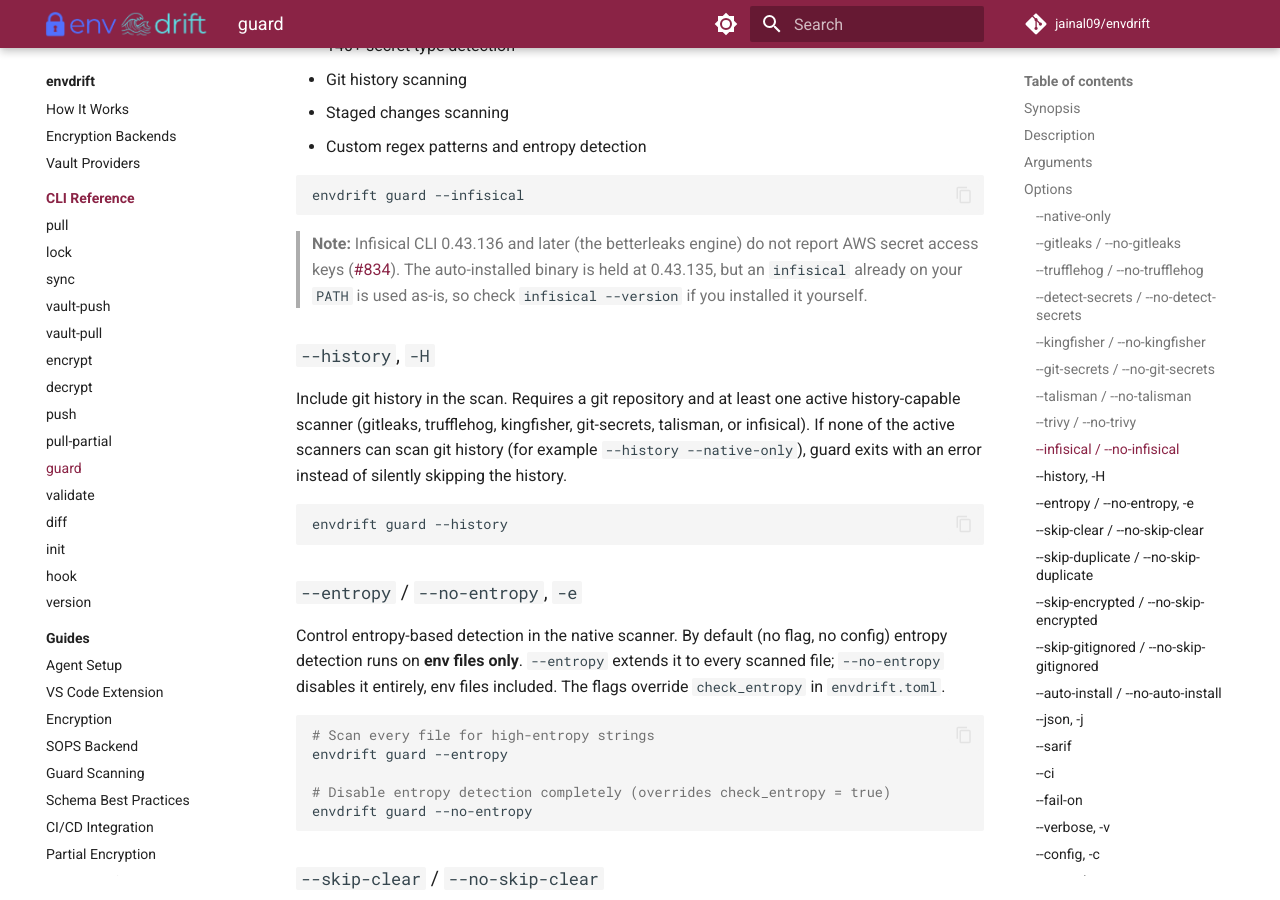
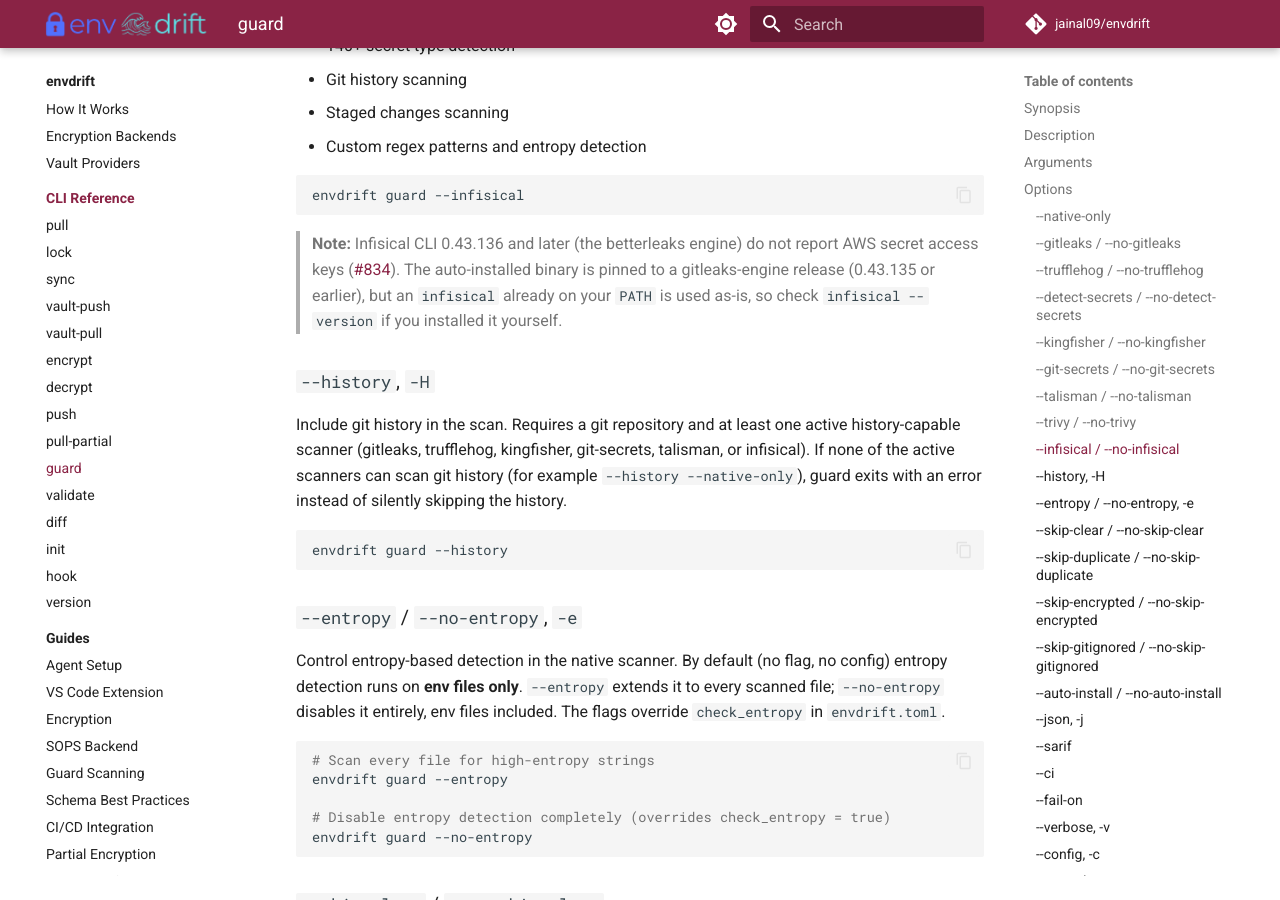
Before and after one commit to jainal09/envdrift, an MkDocs documentation site: the page built from docs/cli/guard.md, in a window 1280 px wide and 900 px high, scrolled down 3349 px. Built offline with MkDocs 1.6.1 and Material for MkDocs 9.7.7, drawn with Linux system fonts in a browser that asks for light colours; comment, search, counter and statistics services are not loaded.

Commit message:
docs(guard): describe the Infisical pin without naming a version it doesn't ship yet
constants.json still pins 0.43.133; the Renovate hold only caps future bumps at
0.43.135. Say "a gitleaks-engine release (0.43.135 or earlier)", which is true
before and after Renovate lands the capped bump.

Co-Authored-By: Claude Opus 5.5 <noreply@anthropic.com>
Claude-Session: https://claude.ai/code/session_015t5xQ3d6X4RCFUakwDh9CE

```diff
--- a/docs/cli/guard.md
+++ b/docs/cli/guard.md
@@ -149,8 +149,9 @@ envdrift guard --infisical
 
 > **Note:** Infisical CLI 0.43.136 and later (the betterleaks engine) do not report AWS
 > secret access keys ([#834](https://github.com/jainal09/envdrift/issues/834)). The
-> auto-installed binary is held at 0.43.135, but an `infisical` already on your `PATH` is
-> used as-is, so check `infisical --version` if you installed it yourself.
+> auto-installed binary is pinned to a gitleaks-engine release (0.43.135 or earlier), but an
+> `infisical` already on your `PATH` is used as-is, so check `infisical --version` if you
+> installed it yourself.
 
 ### `--history`, `-H`
 
```
